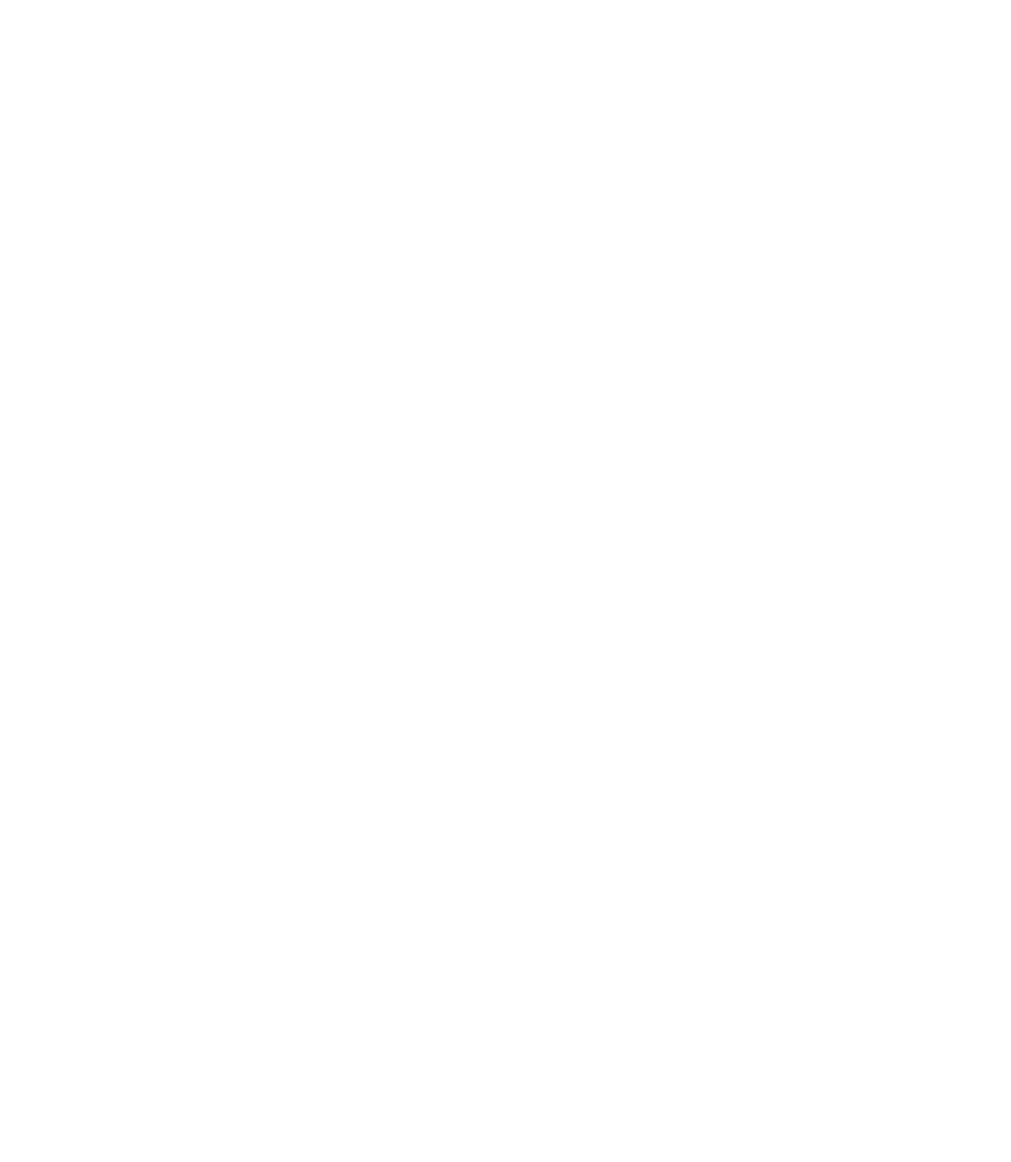
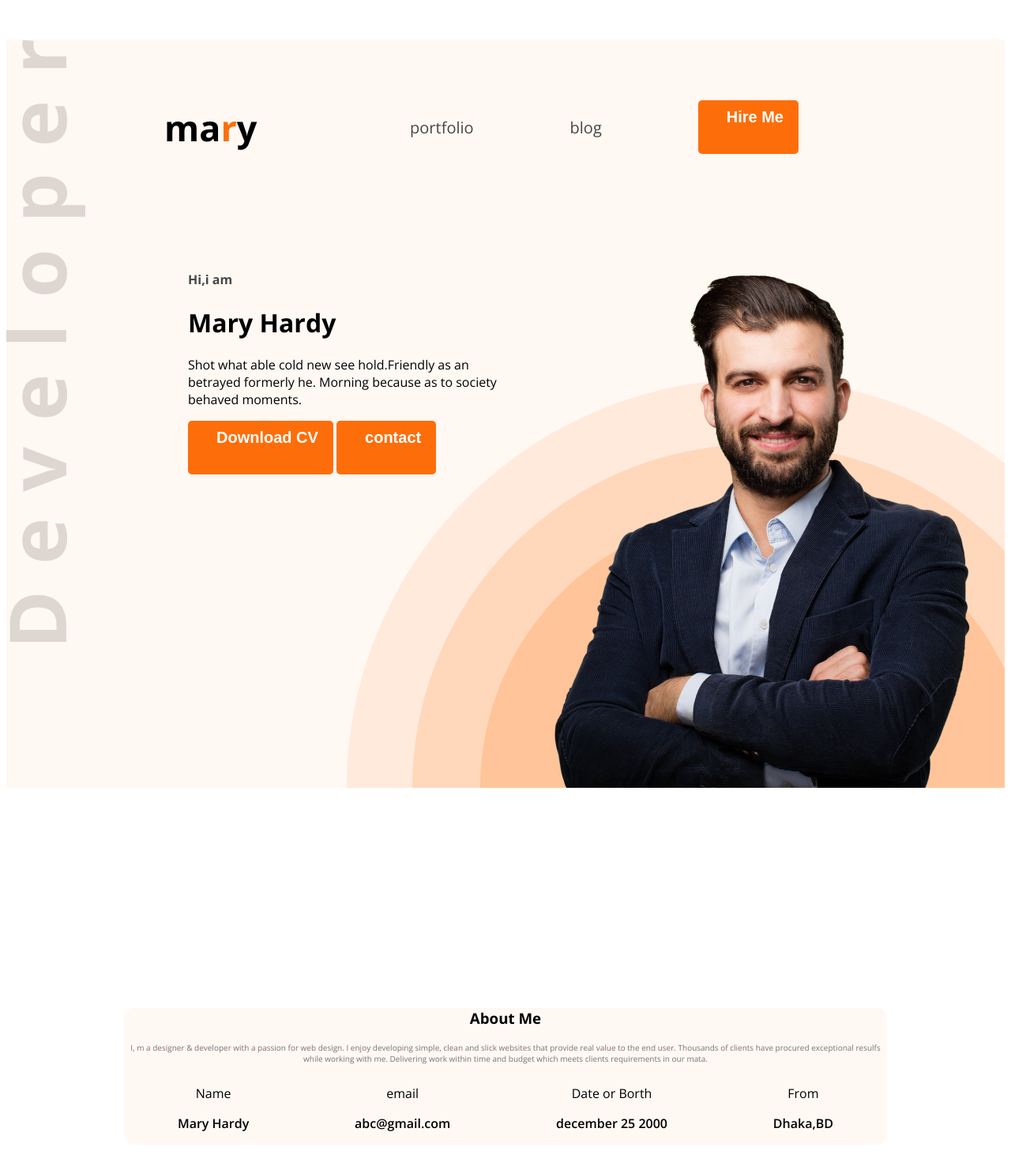
Before and after one commit to mdratul4505/my-first-porttfolio, a plain HTML site: page index.html in a window 1280 px wide. Shown: the whole page at 79% size. Before the commit the page ends 800 px from the top, so only its background shows below. Drawn offline with nearby package versions, Linux system fonts and the light colour scheme.

Commit message:
added nav amd section

```diff
--- a/index.html
+++ b/index.html
@@ -3,13 +3,65 @@
 <head>
     <meta charset="UTF-8">
     <meta name="viewport" content="width=device-width, initial-scale=1.0">
-    <title>my first porttfolio</title>
+    <title>my first portfolio</title>
+    <link rel="preconnect" href="https://fonts.googleapis.com">
+<link rel="preconnect" href="https://fonts.gstatic.com" crossorigin>
+<link href="https://fonts.googleapis.com/css2?family=Open+Sans:ital,wght@0,300..800;1,300..800&display=swap" rel="stylesheet">
+    <link rel="stylesheet" href="styles/portfolio.css">
 </head>
-<body>
-    <header>
+<body class="open-sans-normal">
+    <header class="header secondary-bg">
+        <nav>
+            <h3 class="nav-head">ma<span class="text-primary">r</span>y</h3>
+            <ul>
+                <li><a class="dark-2" href="">portfolio</a></li>
+                <li><a class="dark-2" href="">blog</a></li>
+                <li><a href=""><button class="btn-primary">Hire Me</button></a></li>
+            </ul>
+        </nav>
+        <div class="banner">
+            <div class="banner-content">
+                <h4 class="banner-greetings dark-2">Hi,i am</h4>
+                <h1 class="banner-titel">Mary Hardy</h1>
+                <p class="banner-description">Shot what able cold new see hold.Friendly as an betrayed formerly he. Morning because as to society behaved moments.</p>
+                <button class="btn-primary">Download CV</button>
+                <button class="btn-primary">contact</button>
+
+            </div>
+            <img class="banner-porfile" src="images/hardy.png" alt="">
+
+        </div>
 
     </header>
-    <main>
+    <main >
+        <section class="about secondary-bg">
+            <h3 class="cection-title">About Me</h3>
+            <p class="section-description">I, m a designer & developer with a passion for web design. I enjoy developing simple, clean and slick websites that provide real value to the end user. Thousands of clients have procured exceptional resulfs while working with me. Delivering work within time and budget which meets clients requirements in our mata.</p>
+
+            <div class="about-items">
+                <div class="about-item">
+                    <p class="item-title">Name</p>
+                        <p class="item-description">Mary Hardy</p>
+
+                </div>
+                <div class="about-item">
+                    <p class="item-title">email</p>
+                     <p class="item-description">abc@gmail.com</p>
+
+                </div>
+                <div class="about-item">
+                    <p class="item-title">Date or Borth</p>
+                        <p class="item-description">december 25 2000</p>
+
+                </div>
+                <div class="about-item">
+                    <p class="item-title">From</p>
+                        <p class="item-description">Dhaka,BD</p>
+
+                </div>
+            </div>
+        </section>
+
 
     </main>
     <footer>
--- /dev/null
+++ b/styles/portfolio.css
@@ -0,0 +1,125 @@
+
+
+
+.open-sans-normal {
+  font-family: "Open Sans", sans-serif;
+  font-optical-sizing: auto;
+  font-style: normal;
+  font-variation-settings:
+    "wdth" 100;
+}
+/* header */
+.header{
+    background-image: url('../images/developer.png'),url('../images/header_bg.png');
+    background-repeat: no-repeat;
+    background-position: top left, bottom right;
+
+}
+/*shared style*/
+.text-primary{
+    color: #FD6E0A;
+}
+.dark-2{
+    color: #474747;
+}
+.btn-primary{
+    background-color: #FD6E0A;
+    font-size: 20px;
+    font-weight: bold;
+    padding: 10px 19px 35px 36px;
+    align-items: center;
+    border-radius: 5px;
+    color: white;
+    border: none;
+
+
+
+}
+.section-title{
+    font-size: 30px;
+    font-weight: bold;
+    color: #181818;
+}
+.section-description{
+    font-size: 10px;
+    color: #757575;
+}
+.secondary-bg{
+    background-color: #FFF8F3;
+}
+/*nav style*/
+nav{
+    display: flex;
+    align-items: center;
+    justify-content: space-between;
+    margin: 50px 200px;
+
+
+
+}
+.nav-head{
+    font-weight: 700;
+    font-size: 45px;
+}
+nav ul{
+    display: flex;
+    align-items: center;
+}
+nav ul li{
+    list-style: none;
+
+    margin: 51px;
+    padding: 10px;
+
+}
+nav ul li a {
+    text-decoration: none;
+    font-size: 20px;
+
+
+}
+/* banner style */
+.banner{
+    display: flex;
+    justify-content: space-between;
+    margin:0 35px 0 230px ;
+
+}
+.banner-content{
+    max-width: 580px;
+}
+.banner-geeting{
+    font-size: 45px;
+    font-weight: 600;
+
+}
+.banner-title{
+    font-size: 85px;
+    font-weight: bold;
+    color: #181818;
+}
+.banner-profile{
+    width: 580px;
+
+}
+/*  main style*/
+main{
+    max-width: 1140px;
+    margin: 0 auto;
+    padding:130px 150px ;
+    text-align: center;
+    margin-top: 130px;
+
+}
+/* about section */
+.about{
+    margin: 0px;
+    border-radius: 10px;
+}
+.item-description{
+    font-weight: 600;
+}
+.about-items{
+    display: flex;
+    justify-content: space-around;
+}
```
